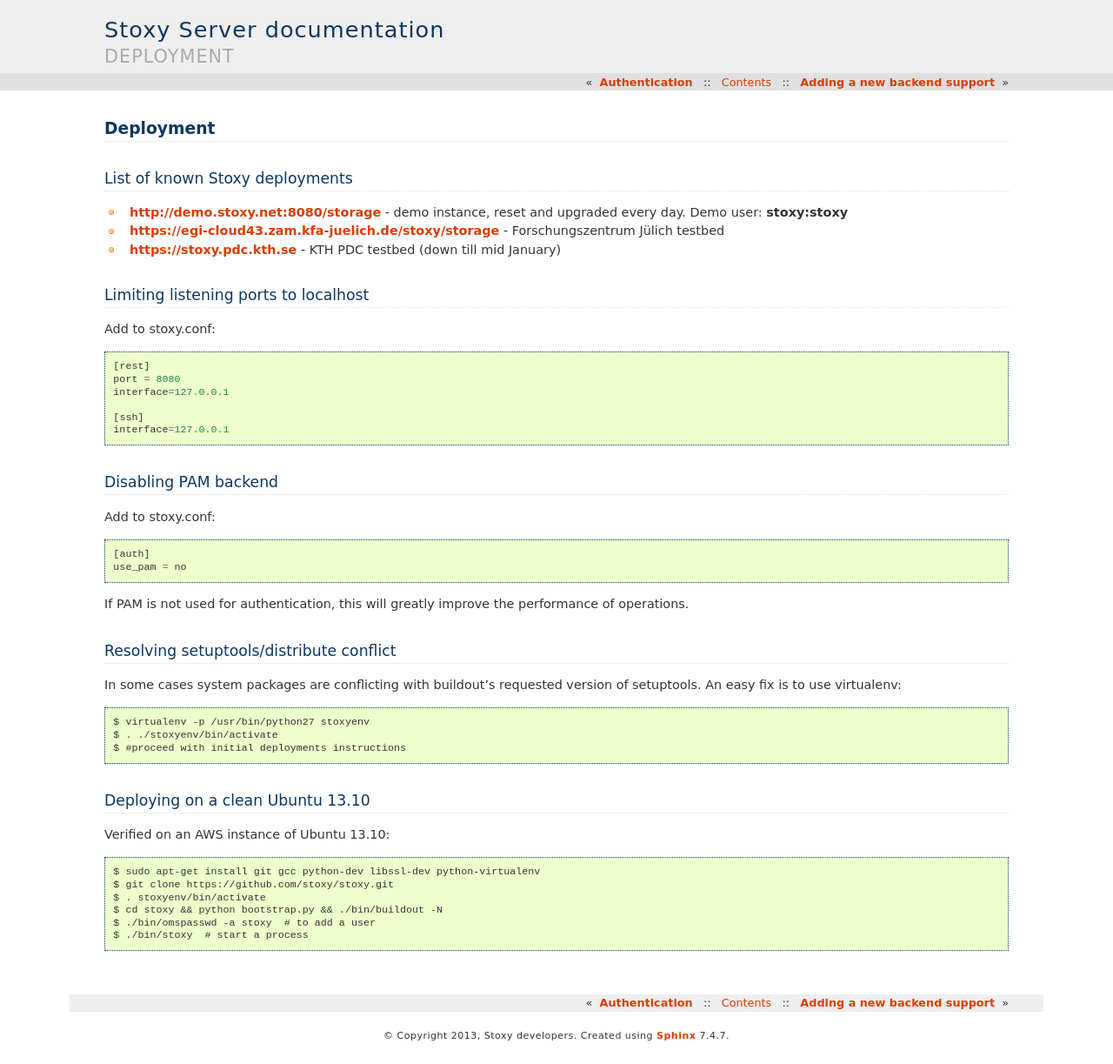
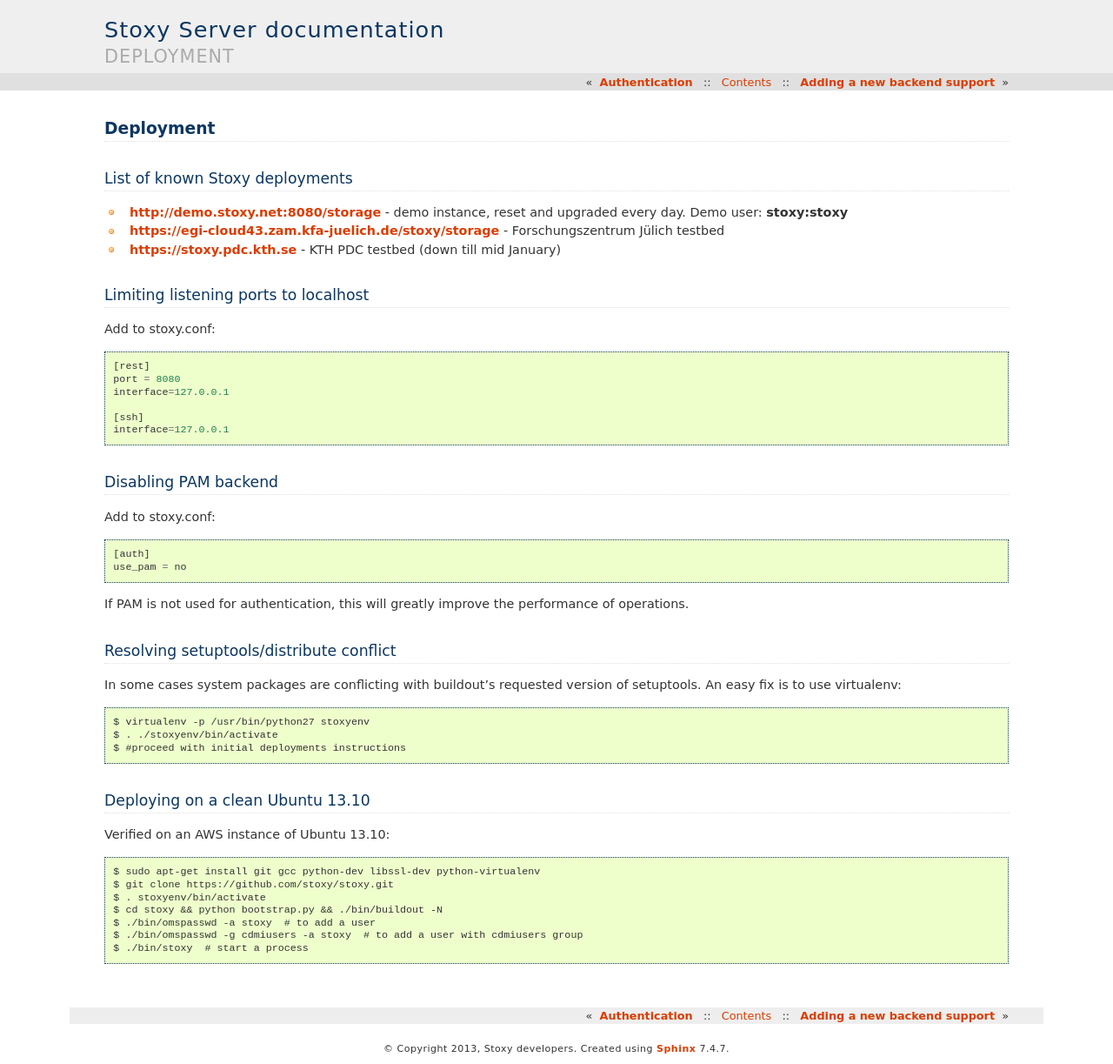
Before and after one commit to stoxy/stoxy, a Sphinx documentation site: the page built from docs/source/deployments.rst, in a window 1280 px wide. Shown: the whole page at 87% size. Built offline with Sphinx 7.4.7, drawn with Linux system fonts in a browser that asks for light colours; the version number could not be read and is left out.

Commit message:
Document group users creation and add sample acl config (STOX-33)

```diff
--- a/docs/source/deployments.rst
+++ b/docs/source/deployments.rst
@@ -35,8 +35,8 @@
 Resolving setuptools/distribute conflict
 ----------------------------------------
 
-In some cases system packages are conflicting with buildout's requested version of setuptools. An easy fix is to
-use virtualenv::
+In some cases system packages are conflicting with buildout's requested version
+of setuptools. An easy fix is to use virtualenv::
 
     $ virtualenv -p /usr/bin/python27 stoxyenv
     $ . ./stoxyenv/bin/activate
@@ -52,4 +52,5 @@
     $ . stoxyenv/bin/activate
     $ cd stoxy && python bootstrap.py && ./bin/buildout -N
     $ ./bin/omspasswd -a stoxy  # to add a user
+    $ ./bin/omspasswd -g cdmiusers -a stoxy  # to add a user with cdmiusers group
     $ ./bin/stoxy  # start a process
```
Also changed, not shown: 1 other file.
